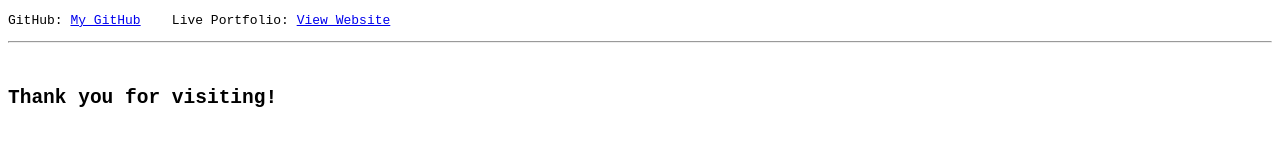
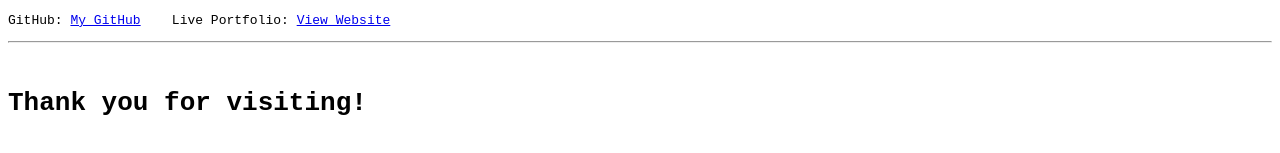
Before and after one commit to Srinjoyy03/My-Portfolio, a plain HTML site: page index.html in a window 1280 px wide. Shown: the part 1165-1318 px from the top of the page. Drawn offline with Linux system fonts and the light colour scheme.

Commit message:
Update index.html

```diff
--- a/index.html
+++ b/index.html
@@ -84,7 +84,7 @@
 
         <!-- Closing Message -->
         <pre>
-            <h2>Thank you for visiting!<h2/>
+            <h1>Thank you for visiting!<h1/>
         </pre>
     </font>
 </body>
```
